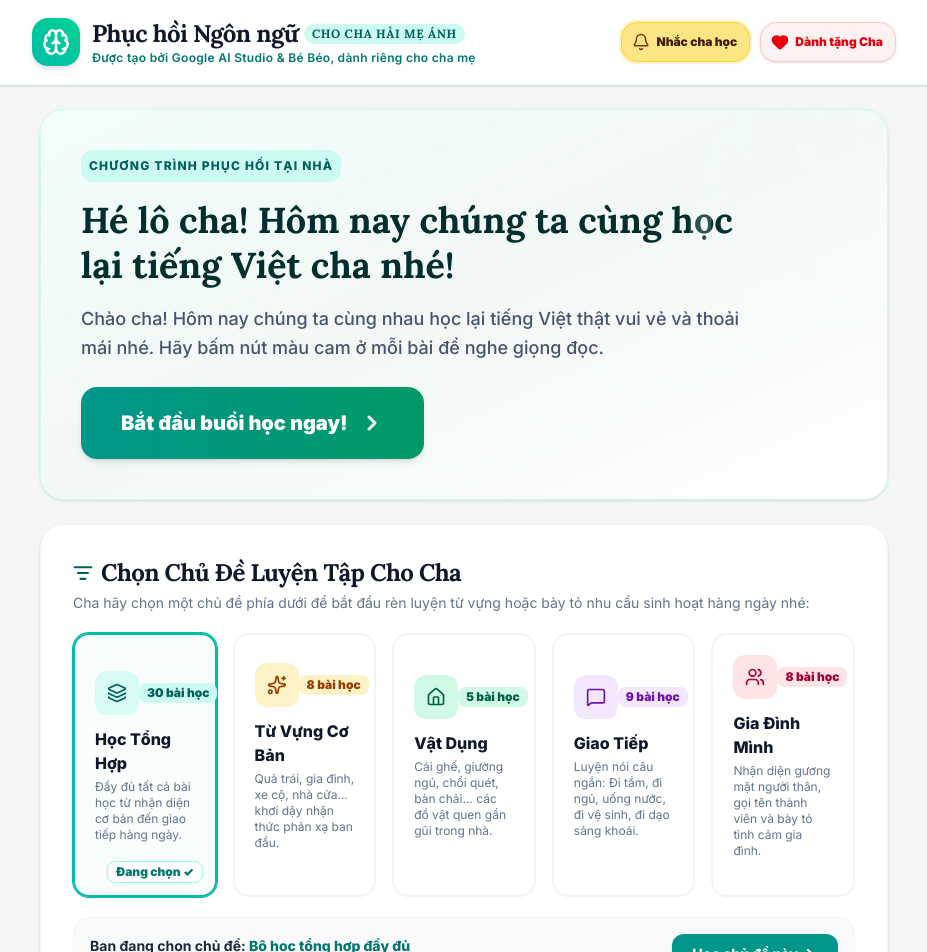
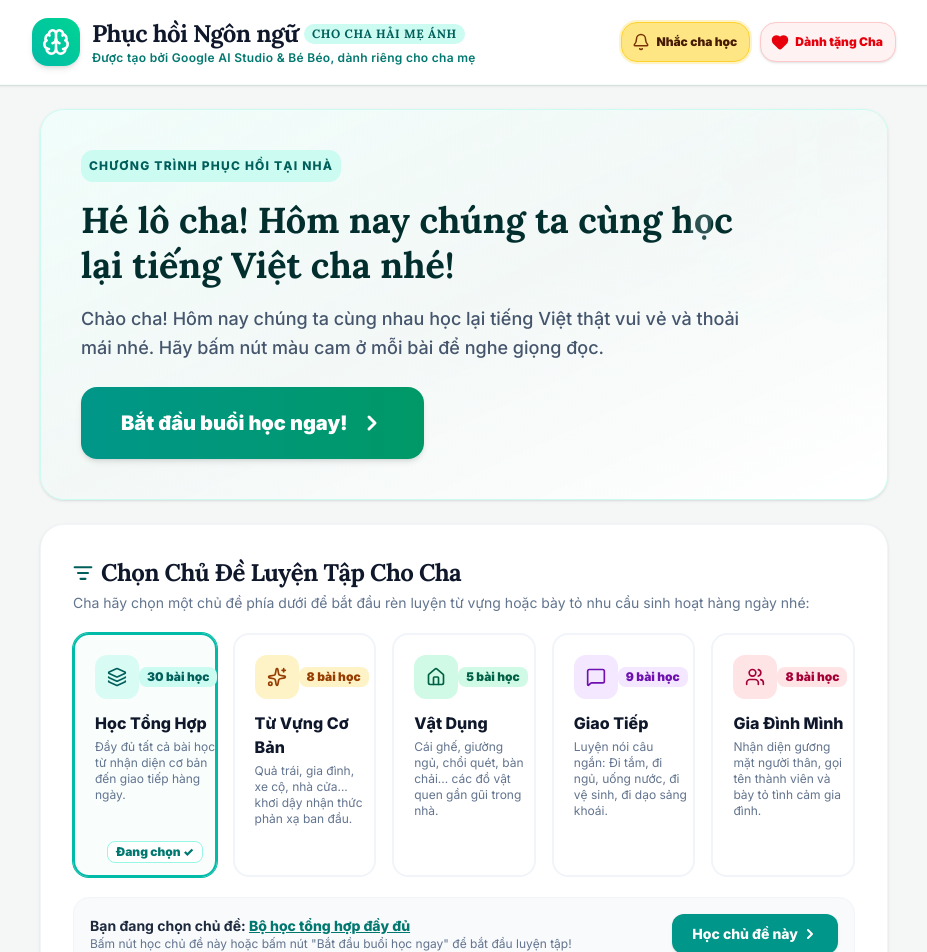
Before and after one commit to haivanvo/study-app-for-dad, a React (Vite) app: page / in a window 1280 px wide. Shown: the top 952 px of the page, without its empty margins (176-1103 px from the left). Built offline with nearby package versions, Linux system fonts and the light colour scheme.

Commit message:
Fix layout các ô chủ đề

```diff
--- a/src/App.tsx
+++ b/src/App.tsx
@@ -391,12 +391,13 @@ export default function App() {
                     setSelectedCategory('all');
                   }}
                   id="tab_all_exercises"
-                  className={`relative p-5 rounded-2xl text-left border-2 cursor-pointer transition-all ${
+                  className={`relative p-5 pb-12 rounded-2xl text-left border-2 cursor-pointer transition-all flex flex-col justify-between h-full ${
                     selectedCategory === 'all'
                       ? 'border-teal-500 bg-teal-50/40 ring-1 ring-teal-500'
                       : 'border-slate-100 bg-white hover:border-slate-200 hover:bg-slate-50/50'
                   }`}
                 >
+                  <div>
                     <div className="flex items-center justify-between mb-3">
                       <div className="p-3 bg-teal-100/70 text-teal-800 rounded-xl">
                         <Layers className="w-5 h-5" />
@@ -406,7 +407,8 @@ export default function App() {
                       </span>
                     </div>
                     <h4 className="font-extrabold text-slate-900 text-base">Học Tổng Hợp</h4>
-                  <p className="text-xs text-slate-500 mt-1 pb-4">Đầy đủ tất cả bài học từ nhận diện cơ bản đến giao tiếp hàng ngày.</p>
+                    <p className="text-xs text-slate-500 mt-1">Đầy đủ tất cả bài học từ nhận diện cơ bản đến giao tiếp hàng ngày.</p>
+                  </div>
                   {selectedCategory === 'all' && (
                     <div className="absolute bottom-3 right-3 text-xs font-black text-teal-700 bg-white border border-teal-200 px-2 py-0.5 rounded-lg">
                       Đang chọn ✓
@@ -422,12 +424,13 @@ export default function App() {
                     setSelectedCategory('co_ban');
                   }}
                   id="tab_basic_exercises"
-                  className={`relative p-5 rounded-2xl text-left border-2 cursor-pointer transition-all ${
+                  className={`relative p-5 pb-12 rounded-2xl text-left border-2 cursor-pointer transition-all flex flex-col justify-between h-full ${
                     selectedCategory === 'co_ban'
                       ? 'border-teal-500 bg-teal-50/40 ring-1 ring-teal-500'
                       : 'border-slate-100 bg-white hover:border-slate-200 hover:bg-slate-50/50'
                   }`}
                 >
+                  <div>
                     <div className="flex items-center justify-between mb-3">
                       <div className="p-3 bg-amber-100 text-amber-800 rounded-xl">
                         <Sparkles className="w-5 h-5" />
@@ -437,7 +440,8 @@ export default function App() {
                       </span>
                     </div>
                     <h4 className="font-extrabold text-slate-900 text-base">Từ Vựng Cơ Bản</h4>
-                  <p className="text-xs text-slate-500 mt-1 pb-4">Quả trái, gia đình, xe cộ, nhà cửa... khơi dậy nhận thức phản xạ ban đầu.</p>
+                    <p className="text-xs text-slate-500 mt-1">Quả trái, gia đình, xe cộ, nhà cửa... khơi dậy nhận thức phản xạ ban đầu.</p>
+                  </div>
                   {selectedCategory === 'co_ban' && (
                     <div className="absolute bottom-3 right-3 text-xs font-black text-teal-700 bg-white border border-teal-200 px-2 py-0.5 rounded-lg">
                       Đang chọn ✓
@@ -453,12 +457,13 @@ export default function App() {
                     setSelectedCategory('vat_dung');
                   }}
                   id="tab_household_exercises"
-                  className={`relative p-5 rounded-2xl text-left border-2 cursor-pointer transition-all ${
+                  className={`relative p-5 pb-12 rounded-2xl text-left border-2 cursor-pointer transition-all flex flex-col justify-between h-full ${
                     selectedCategory === 'vat_dung'
                       ? 'border-teal-500 bg-teal-50/40 ring-1 ring-teal-500'
                       : 'border-slate-100 bg-white hover:border-slate-200 hover:bg-slate-50/50'
                   }`}
                 >
+                  <div>
                     <div className="flex items-center justify-between mb-3">
                       <div className="p-3 bg-emerald-100 text-emerald-800 rounded-xl">
                         <Home className="w-5 h-5" />
@@ -468,7 +473,8 @@ export default function App() {
                       </span>
                     </div>
                     <h4 className="font-extrabold text-slate-900 text-base">Vật Dụng</h4>
-                  <p className="text-xs text-slate-500 mt-1 pb-4">Cái ghế, giường ngủ, chổi quét, bàn chải... các đồ vật quen gần gũi trong nhà.</p>
+                    <p className="text-xs text-slate-500 mt-1">Cái ghế, giường ngủ, chổi quét, bàn chải... các đồ vật quen gần gũi trong nhà.</p>
+                  </div>
                   {selectedCategory === 'vat_dung' && (
                     <div className="absolute bottom-3 right-3 text-xs font-black text-teal-700 bg-white border border-teal-200 px-2 py-0.5 rounded-lg">
                       Đang chọn ✓
@@ -484,12 +490,13 @@ export default function App() {
                     setSelectedCategory('giao_tiep');
                   }}
                   id="tab_dialogue_exercises"
-                  className={`relative p-5 rounded-2xl text-left border-2 cursor-pointer transition-all ${
+                  className={`relative p-5 pb-12 rounded-2xl text-left border-2 cursor-pointer transition-all flex flex-col justify-between h-full ${
                     selectedCategory === 'giao_tiep'
                       ? 'border-teal-500 bg-teal-50/40 ring-1 ring-teal-500'
                       : 'border-slate-100 bg-white hover:border-slate-200 hover:bg-slate-50/50'
                   }`}
                 >
+                  <div>
                     <div className="flex items-center justify-between mb-3">
                       <div className="p-3 bg-purple-100 text-purple-800 rounded-xl">
                         <MessageSquare className="w-5 h-5" />
@@ -499,7 +506,8 @@ export default function App() {
                       </span>
                     </div>
                     <h4 className="font-extrabold text-slate-900 text-base">Giao Tiếp</h4>
-                  <p className="text-xs text-slate-500 mt-1 pb-4">Luyện nói câu ngắn: Đi tắm, đi ngủ, uống nước, đi vệ sinh, đi dạo sảng khoái.</p>
+                    <p className="text-xs text-slate-500 mt-1">Luyện nói câu ngắn: Đi tắm, đi ngủ, uống nước, đi vệ sinh, đi dạo sảng khoái.</p>
+                  </div>
                   {selectedCategory === 'giao_tiep' && (
                     <div className="absolute bottom-3 right-3 text-xs font-black text-teal-700 bg-white border border-teal-200 px-2 py-0.5 rounded-lg">
                       Đang chọn ✓
@@ -515,12 +523,13 @@ export default function App() {
                     setSelectedCategory('gia_dinh_minh');
                   }}
                   id="tab_family_exercises"
-                  className={`relative p-5 rounded-2xl text-left border-2 cursor-pointer transition-all ${
+                  className={`relative p-5 pb-12 rounded-2xl text-left border-2 cursor-pointer transition-all flex flex-col justify-between h-full ${
                     selectedCategory === 'gia_dinh_minh'
                       ? 'border-rose-500 bg-rose-50/50 ring-1 ring-rose-500'
                       : 'border-slate-100 bg-white hover:border-slate-200 hover:bg-slate-50/50'
                   }`}
                 >
+                  <div>
                     <div className="flex items-center justify-between mb-3">
                       <div className="p-3 bg-rose-100 text-rose-800 rounded-xl">
                         <Users className="w-5 h-5" />
@@ -530,7 +539,8 @@ export default function App() {
                       </span>
                     </div>
                     <h4 className="font-extrabold text-slate-900 text-base">Gia Đình Mình</h4>
-                  <p className="text-xs text-slate-500 mt-1 pb-4">Nhận diện gương mặt người thân, gọi tên thành viên và bày tỏ tình cảm gia đình.</p>
+                    <p className="text-xs text-slate-500 mt-1">Nhận diện gương mặt người thân, gọi tên thành viên và bày tỏ tình cảm gia đình.</p>
+                  </div>
                   {selectedCategory === 'gia_dinh_minh' && (
                     <div className="absolute bottom-3 right-3 text-xs font-black text-rose-700 bg-white border border-rose-200 px-2 py-0.5 rounded-lg">
                       Đang chọn ✓
```
Lines whose indentation alone changed are shown as unchanged.
